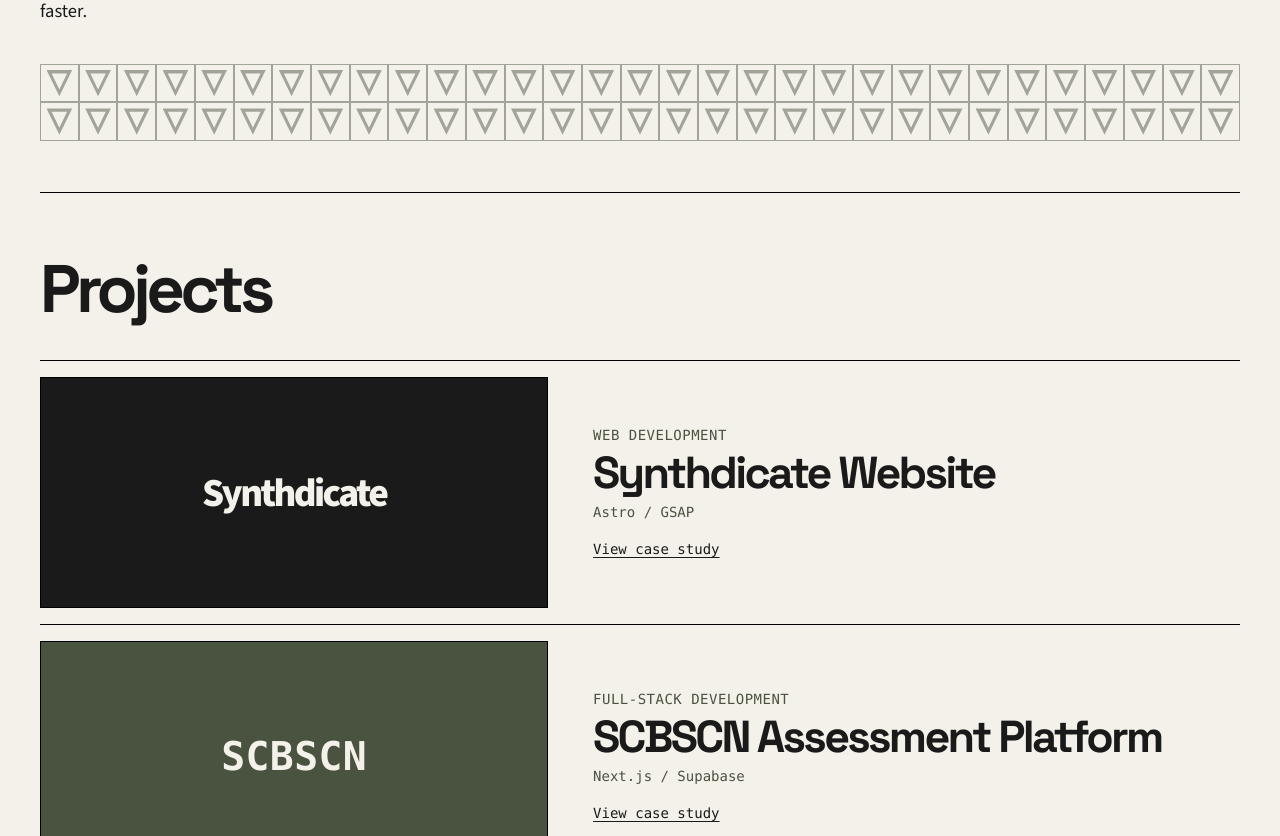
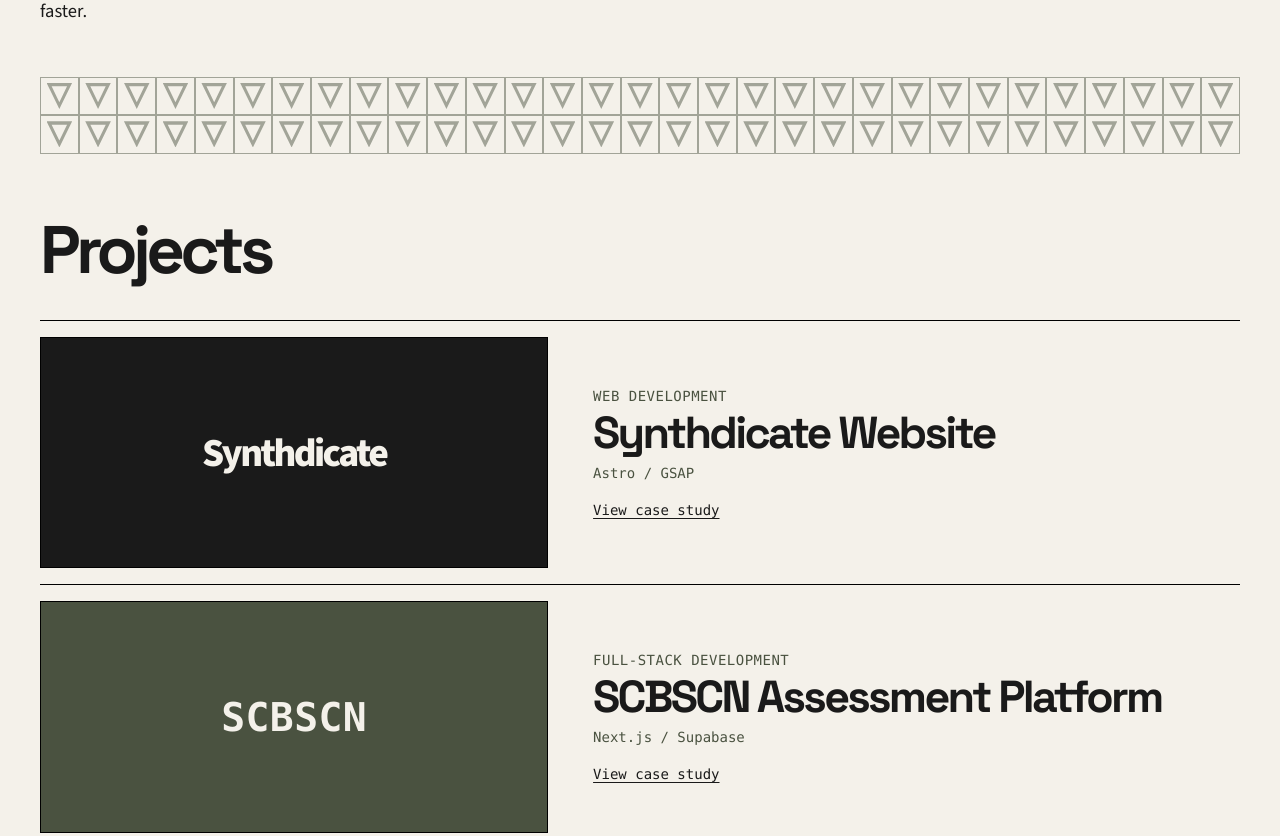
Before and after one commit to drusticc/portfolio, an Astro site: page / in a window 1280 px wide. Shown: the part 536-1372 px from the top of the page. Built offline with nearby package versions, Linux system fonts and the light colour scheme; Astro itself is replaced by a stand-in of ours.

Commit message:
Use the triangle pattern as the section separator

```diff
--- a/src/pages/index.astro
+++ b/src/pages/index.astro
@@ -17,10 +17,11 @@ const projectUrl = (slug: string) => `${home}projects/${slug}/`;
         {portfolio.about.map((paragraph) => <p>{paragraph}</p>)}
       </div>
     </div>
-    <div class="concrete-strip" aria-hidden="true">
-      {Array.from({ length: 68 }, () => <span></span>)}
-    </div>
   </section>
+
+  <div class="frame concrete-strip" aria-hidden="true">
+    {Array.from({ length: 68 }, () => <span></span>)}
+  </div>
 
   <section class="frame section" id="projects" aria-labelledby="project-heading">
     <div class="section-title">
--- a/src/styles/site.css
+++ b/src/styles/site.css
@@ -144,10 +144,10 @@ h1, h2, h3 { font-family: var(--display); }
   grid-auto-rows: var(--tile);
   block-size: calc(var(--tile) * 2);
   overflow: hidden;
-  margin-top: clamp(1.5rem, 3vw, 2.5rem);
   color: var(--muted);
   pointer-events: none;
 }
+.concrete-strip + .section { border-top: 0; }
 .concrete-strip span {
   display: grid;
   place-items: center;
@@ -292,5 +292,6 @@ h1, h2, h3 { font-family: var(--display); }
 
 @media (forced-colors: active) {
   .concrete-strip { display: none; }
+  .concrete-strip + .section { border-top: var(--line); }
   .button, .contact-section { border: 1px solid ButtonText; }
 }
```
